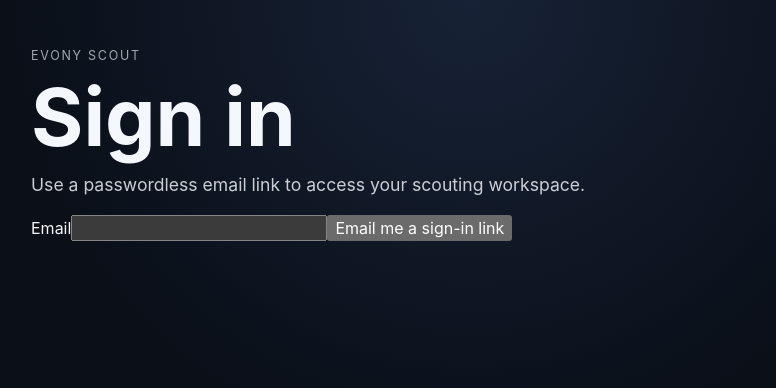
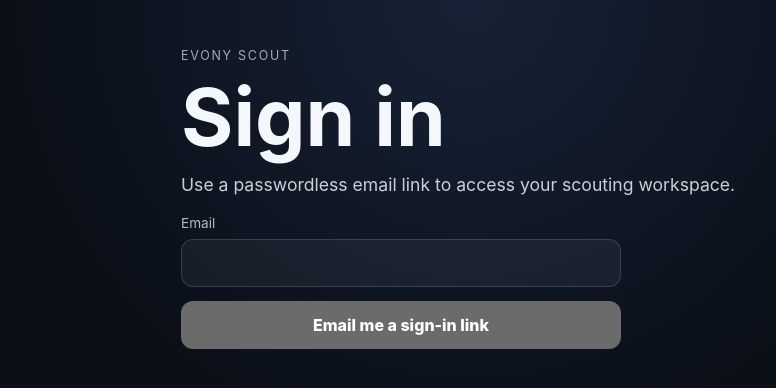
Before and after one commit to Etdev2/Evony, a Next.js app: page /sign-in in a window 1280 px wide. Shown: the top 388 px of the page, without its empty margins (169-945 px from the left). Built offline with nearby package versions, Linux system fonts and the light colour scheme.

Commit message:
feat: style monster target board and auth forms

```diff
--- a/src/app/globals.css
+++ b/src/app/globals.css
@@ -7,8 +7,10 @@
 
 * { box-sizing: border-box; }
 body { margin: 0; min-height: 100vh; background: radial-gradient(circle at top, #172236 0, #0a0f18 45%); }
+a { color: inherit; }
 button, input { font: inherit; }
 .shell { width: min(100%, 920px); margin: 0 auto; padding: 48px 20px 32px; }
+.narrow { width: min(100%, 620px); }
 .hero { display: grid; gap: 16px; }
 .eyebrow { margin: 0; text-transform: uppercase; letter-spacing: .14em; font-size: .78rem; opacity: .65; }
 h1 { margin: 0; font-size: clamp(2.5rem, 11vw, 5rem); line-height: .95; }
@@ -20,8 +22,26 @@
 .upload-status, .upload-error { margin: 0; font-size: .9rem; line-height: 1.5; }
 .upload-status { opacity: .7; }
 .upload-error { color: #ffb4b4; }
+.auth-form { display: grid; gap: 14px; max-width: 440px; }
+.auth-form label { display: grid; gap: 8px; }
+.auth-form label span { font-size: .85rem; opacity: .72; }
+.auth-form input { min-height: 48px; padding: 0 14px; border-radius: 12px; border: 1px solid rgba(255,255,255,.14); background: rgba(255,255,255,.05); color: inherit; }
+.auth-form button { min-height: 48px; border: 0; border-radius: 12px; font-weight: 800; }
+.auth-form p { margin: 0; opacity: .72; }
 .status-grid { margin-top: 42px; display: grid; grid-template-columns: repeat(2, minmax(0, 1fr)); gap: 12px; }
 .status-grid article { min-height: 112px; padding: 18px; border: 1px solid rgba(255,255,255,.1); border-radius: 18px; background: rgba(255,255,255,.04); display: grid; align-content: space-between; }
 .status-grid strong { font-size: 1.5rem; }
 .status-grid span { opacity: .72; }
+.board-heading { display: flex; gap: 20px; align-items: end; justify-content: space-between; margin-bottom: 28px; }
+.board-heading h1 { font-size: clamp(2.2rem, 9vw, 4rem); }
+.board-heading a, .empty-card a { font-weight: 700; text-underline-offset: 4px; }
+.target-list { display: grid; gap: 10px; }
+.target-card { display: grid; grid-template-columns: auto 1fr; gap: 12px; padding: 16px; border: 1px solid rgba(255,255,255,.1); border-radius: 16px; background: rgba(255,255,255,.04); }
+.target-rank { width: 42px; height: 42px; display: grid; place-items: center; border-radius: 12px; background: rgba(255,255,255,.08); font-weight: 900; }
+.target-main { display: grid; gap: 5px; }
+.target-main strong { font-size: 1.04rem; }
+.target-main span, .target-meta { font-size: .84rem; opacity: .68; }
+.target-meta { grid-column: 2; display: flex; flex-wrap: wrap; gap: 6px 14px; }
+.empty-card { padding: 22px; border: 1px dashed rgba(255,255,255,.18); border-radius: 18px; }
+.empty-card h2 { margin-top: 0; }
 @media (min-width: 700px) { .status-grid { grid-template-columns: repeat(4, minmax(0, 1fr)); } }
```
